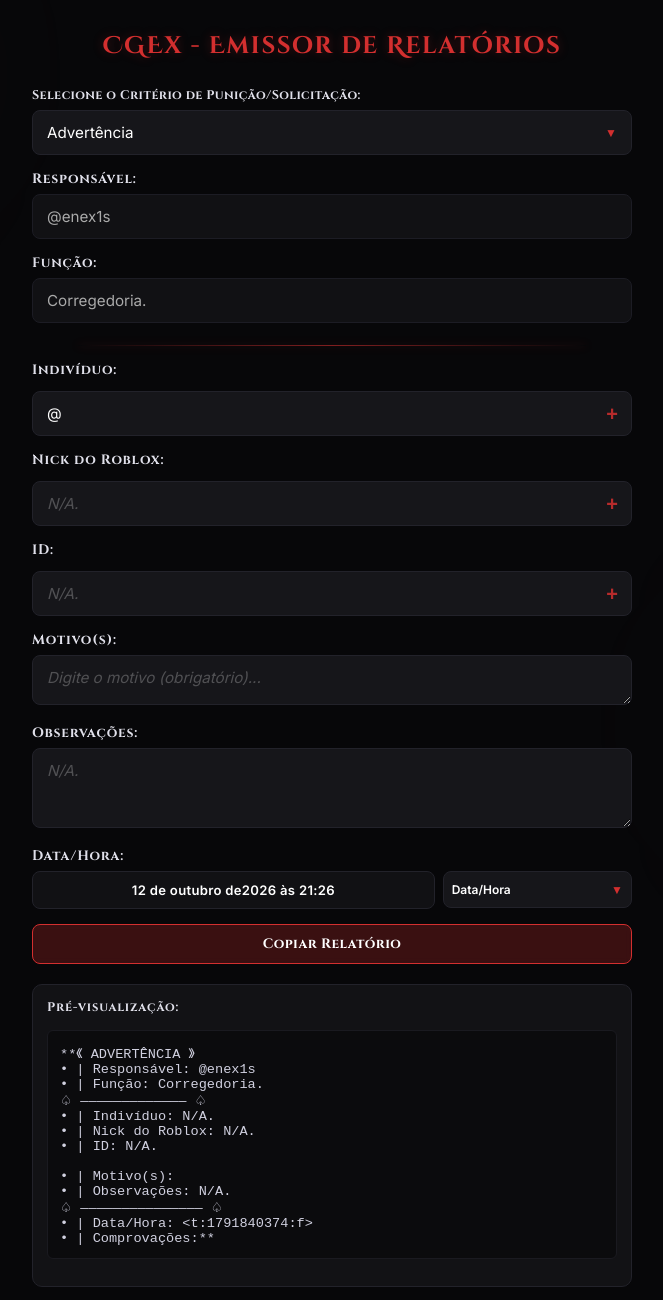
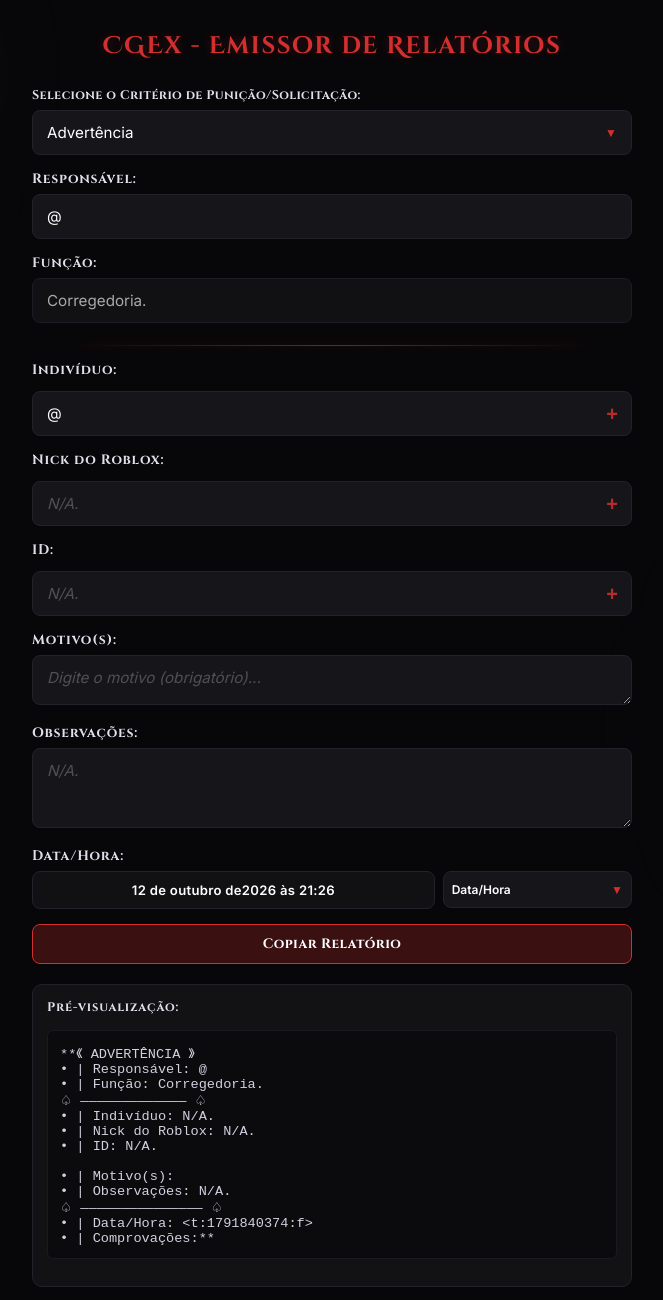
Before and after one commit to polentadapcd/gerador-CGEx, a plain HTML site: page index.html in a window 1280 px wide. Shown: the top 1300 px of the page, without its empty margins (308-971 px from the left). Drawn offline with Linux system fonts and the light colour scheme.

Commit message:
Update index.html
Uma pequena atualização.

```diff
--- a/index.html
+++ b/index.html
@@ -798,7 +798,7 @@
     function getModelos() {
       return {
         advertencia: [
-          { id: 'responsavel', label: 'Responsável', default: '@enex1s', readOnly: true },
+          { id: 'responsavel', label: 'Responsável', default: '@', lockAt: true },
           { id: 'funcao', label: 'Função', default: 'Corregedoria.', readOnly: true, temDivisorAbaixo: true },
           { id: 'individuo', label: 'Indivíduo', labelPlural: 'Indivíduos', default: '@', multavel: true, isAt: true },
           { id: 'nickRoblox', label: 'Nick do Roblox', labelPlural: "Nick's do Roblox", placeholder: 'N/A.', multavel: true },
@@ -808,7 +808,7 @@
           { id: 'dataHora', label: 'Data/Hora', type: 'timestampSelector' }
         ],
         rebaixamento: [
-          { id: 'responsavel', label: 'Responsável', default: '@enex1s', readOnly: true },
+          { id: 'responsavel', label: 'Responsável', default: '@', lockAt: true },
           { id: 'funcao', label: 'Função', default: 'Corregedoria.', readOnly: true, temDivisorAbaixo: true },
           { id: 'individuo', label: 'Indivíduo', labelPlural: 'Indivíduos', default: '@', multavel: true, isAt: true },
           { id: 'nickRoblox', label: 'Nick do Roblox', labelPlural: "Nick's do Roblox", placeholder: 'N/A.', multavel: true },
@@ -821,7 +821,7 @@
         ],
         ticket: [],
         exilio: [
-          { id: 'responsavel', label: 'Responsável', default: '@enex1s', readOnly: true },
+          { id: 'responsavel', label: 'Responsável', default: '@', lockAt: true },
           { id: 'funcao', label: 'Função', default: 'Corregedoria.', readOnly: true, temDivisorAbaixo: true },
           { id: 'solicitante', label: 'Solicitante', default: '@', lockAt: true },
           { id: 'nickRoblox', label: 'Nick Roblox', labelPlural: "Nick's Roblox", placeholder: 'N/A.', multavel: true },
@@ -831,7 +831,7 @@
           { id: 'dataHora', label: 'Data-Hora', type: 'timestampSelector' }
         ],
         revogacao: [
-          { id: 'responsavel', label: 'Responsável', default: '@enex1s', readOnly: true, temDivisorAbaixo: true },
+          { id: 'responsavel', label: 'Responsável', default: '@', lockAt: true, temDivisorAbaixo: true },
           { id: 'solicitante', label: 'Solicitante', default: '@', lockAt: true },
           { id: 'autorizacao', label: 'Autorização', placeholder: 'N/A.' },
           { id: 'nickRevogado', label: 'Nick do indivíduo a ser revogado', placeholder: 'N/A.' },
@@ -839,14 +839,14 @@
           { id: 'motivo', label: 'Motivo', type: 'textarea', placeholder: 'Digite o motivo (obrigatório)...' }
         ],
         treino: [
-          { id: 'responsavel', label: 'Responsável', default: '@enex1s', readOnly: true, temDivisorAbaixo: true },
+          { id: 'responsavel', label: 'Responsável', default: '@', lockAt: true, temDivisorAbaixo: true },
           { id: 'nickInstrutor', label: 'Nick do Instrutor', placeholder: 'N/A.' },
           { id: 'nickAprovado', label: 'Nick do militar aprovado', placeholder: 'N/A.' },
           { id: 'patenteEntregue', label: 'Patente a ser entregue (Tag e Nome)', type: 'patenteDupla' },
           { id: 'comprovacoes', label: 'Comprovações/Justificativa', type: 'textarea', placeholder: 'N/A.' }
         ],
         entregarPatente: [
-          { id: 'atendente', label: 'Atendente', default: '@enex1s', readOnly: true, temDivisorAbaixo: true },
+          { id: 'atendente', label: 'Atendente', default: '@', lockAt: true, temDivisorAbaixo: true },
           { id: 'solicitante', label: 'Solicitante', default: '@', lockAt: true },
           { id: 'autorizacao', label: 'Autorização', placeholder: 'N/A.' },
           { id: 'nickIndividuo', label: 'Nick do indivíduo', placeholder: 'N/A.' },
```
